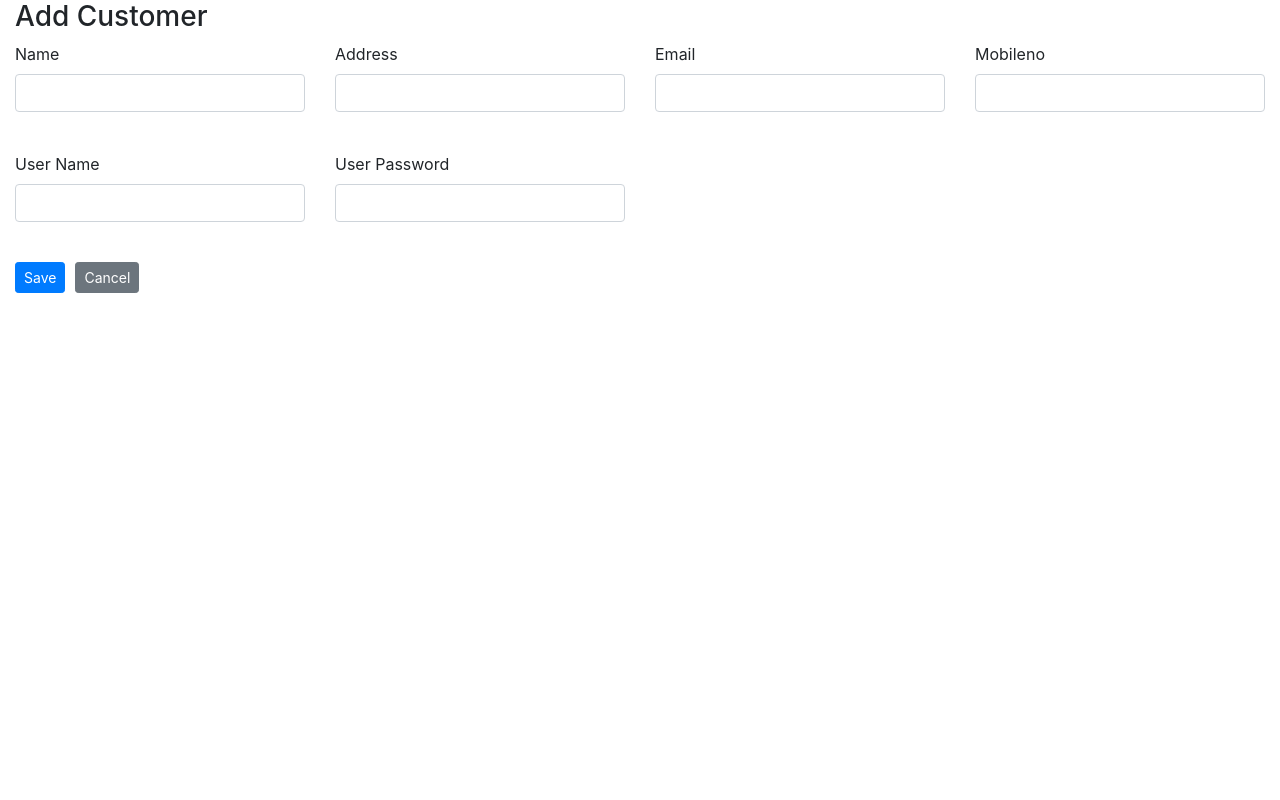
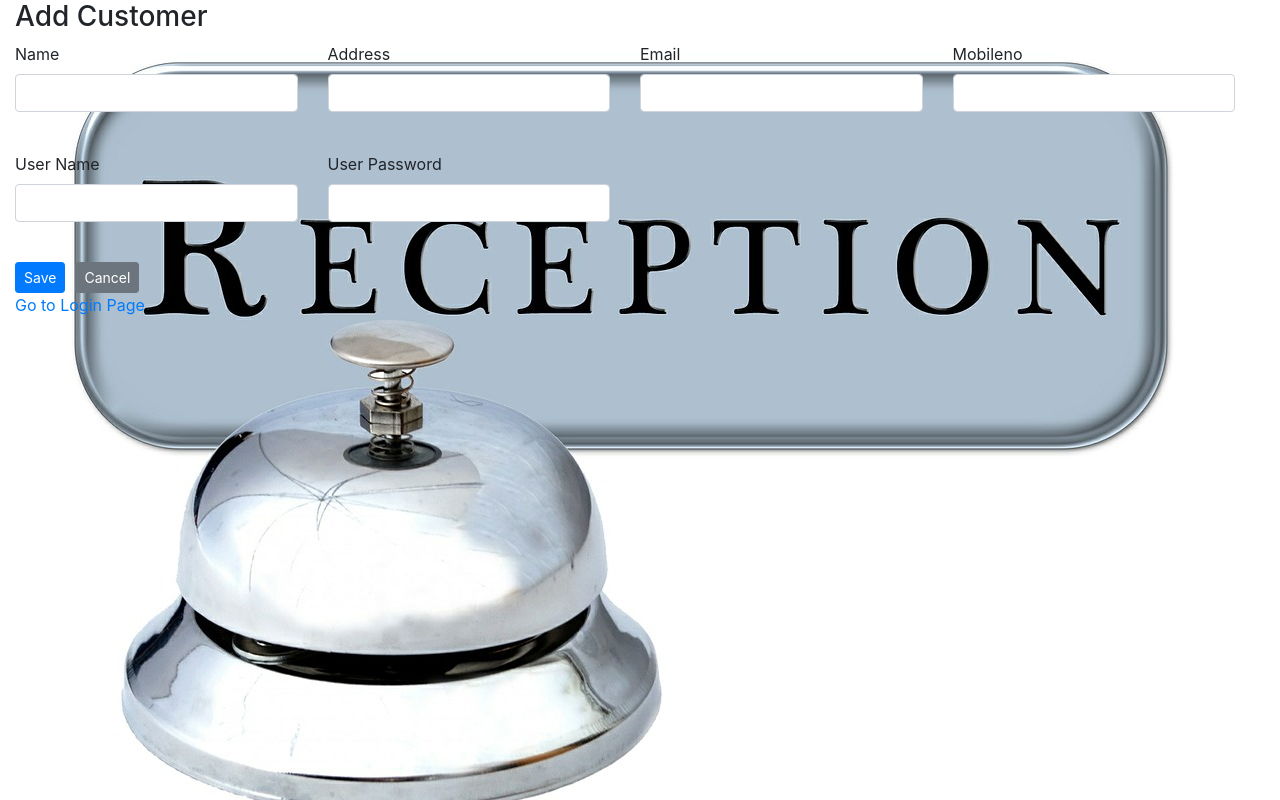
Before and after one commit to jitsaj28/COMP606A2, a PHP site: page /AddCustomer.php in a window 1280 px wide. Run offline with PHP 8.4, Linux system fonts and the light colour scheme.

Commit message:
CUstomer Registration
Customer Self Registration

```diff
--- a/AddCustomer.php
+++ b/AddCustomer.php
@@ -1,7 +1,10 @@
 <?php
 
 require_once 'header.php';
-?>
+?><div class="row container-fluid" style="background-image:url('Images/12.jpg'); height:100vh;">
+
+
+
         <script>
             var getQueryString = function (field, url) {
                 var href = url ? url : window.location.href;
@@ -61,6 +64,7 @@ require_once 'header.php';
 
         ?>
         <div class="container-fluid">
+
 		<h3>Add Customer</h3>
 
             <div class="row">
@@ -115,5 +119,5 @@ require_once 'header.php';
                 <a href="#" style="margin-left:10px">
                     <button type="button" class="btn btn-sm btn-secondary" onclick="removedata();">Cancel</button></a>
             </div>
-
+<a href="index.php" >Go to Login Page</a>
         </div>
```
